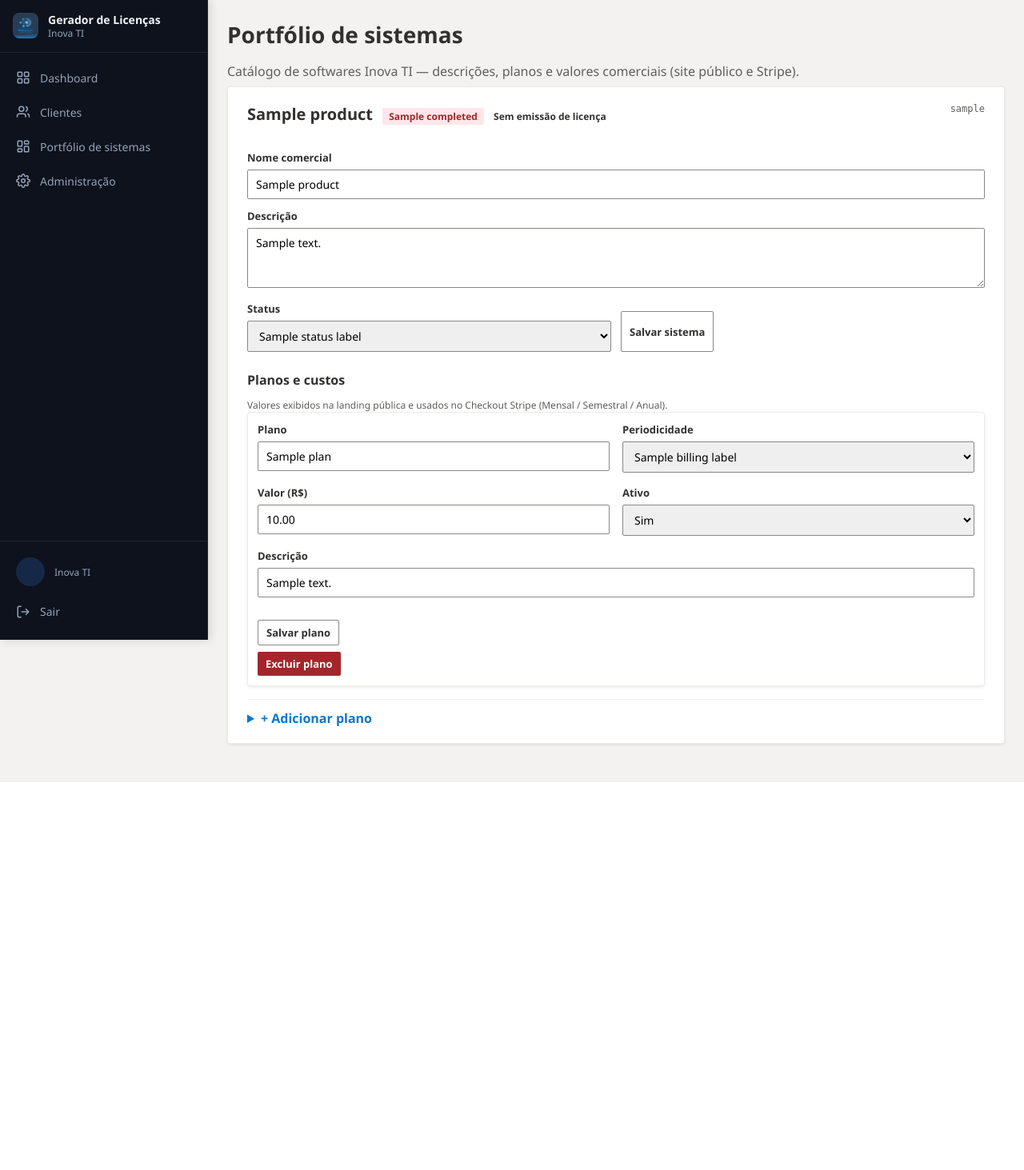
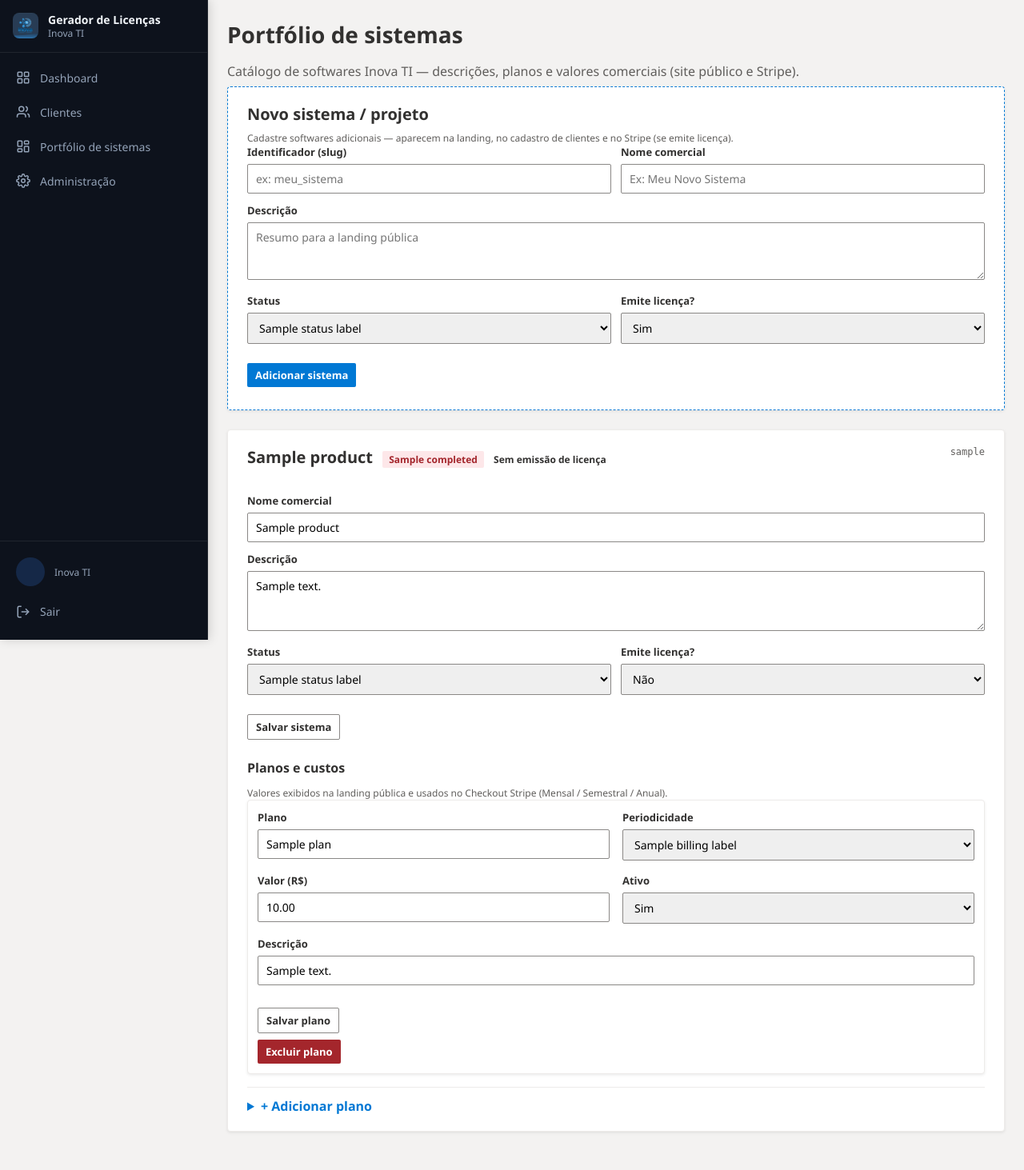
Before and after one commit to Kadu207/Gerador-de-Licencas, a FastAPI app: template templates/systems.html in a window 1280 px wide. Shown: the whole page at 80% size. Before the commit the page ends 978 px from the top, so only its background shows below. Run offline with FastAPI, Linux system fonts and the light colour scheme; the template is opened without the code that fills it: most values are stand-ins (such as "Sample title", 1, 10 or a date in 2020).

Commit message:
Corrige Alembic para Postgres na VPS e permite cadastrar novos sistemas no portfólio
Co-authored-by: Cursor <cursoragent@cursor.com>

```diff
--- a/alembic/env.py
+++ b/alembic/env.py
@@ -6,6 +6,7 @@ from alembic import context
 from sqlalchemy import create_engine, pool
 
 from app.config import settings
+from app.database_url import resolve_database_url
 from app.models import Base
 
 config = context.config
@@ -13,11 +14,12 @@ if config.config_file_name is not None:
     fileConfig(config.config_file_name)
 
 target_metadata = Base.metadata
+database_url = resolve_database_url(settings.local_database_url)
 
 
 def run_migrations_offline() -> None:
     context.configure(
-        url=settings.local_database_url,
+        url=database_url,
         target_metadata=target_metadata,
         literal_binds=True,
     )
@@ -26,7 +28,7 @@ def run_migrations_offline() -> None:
 
 
 def run_migrations_online() -> None:
-    connectable = create_engine(settings.local_database_url, poolclass=pool.NullPool)
+    connectable = create_engine(database_url, poolclass=pool.NullPool)
     with connectable.connect() as connection:
         context.configure(connection=connection, target_metadata=target_metadata)
         with context.begin_transaction():
--- a/app/catalog.py
+++ b/app/catalog.py
@@ -2,6 +2,7 @@
 from __future__ import annotations
 
 import json
+import re
 
 from decimal import Decimal
 
@@ -172,6 +173,61 @@ def selectable_product_slugs(db: Session) -> set[str]:
     return {p.slug for p in selectable_products(db)}
 
 
+def normalize_product_slug(raw: str) -> str:
+    s = raw.strip().lower().replace("-", "_").replace(" ", "_")
+    s = re.sub(r"[^a-z0-9_]", "", s)
+    return s[:32]
+
+
+def is_valid_product_slug(slug: str) -> bool:
+    return bool(slug) and bool(re.match(r"^[a-z][a-z0-9_]{1,31}$", slug))
+
+
+def is_licensable_product(db: Session, slug: str) -> bool:
+    return (
+        db.query(SoftwareProduct)
+        .filter(
+            SoftwareProduct.slug == slug,
+            SoftwareProduct.license_enabled.is_(True),
+        )
+        .first()
+        is not None
+    )
+
+
+def create_software_product(
+    db: Session,
+    *,
+    slug: str,
+    name: str,
+    description: str = "",
+    status: str = STATUS_ACTIVE,
+    license_enabled: bool = True,
+) -> SoftwareProduct:
+    clean_slug = normalize_product_slug(slug)
+    if not is_valid_product_slug(clean_slug):
+        raise ValueError("SLUG_INVALIDO")
+    if db.query(SoftwareProduct).filter(SoftwareProduct.slug == clean_slug).first():
+        raise ValueError("SLUG_DUPLICADO")
+
+    max_order = db.query(SoftwareProduct.sort_order).order_by(SoftwareProduct.sort_order.desc()).first()
+    sort_order = (max_order[0] if max_order and max_order[0] else 0) + 10
+
+    product = SoftwareProduct(
+        slug=clean_slug,
+        name=name.strip(),
+        description=description.strip(),
+        status=status if status in STATUS_LABELS else STATUS_ACTIVE,
+        sort_order=sort_order,
+        license_enabled=license_enabled,
+    )
+    db.add(product)
+    db.commit()
+    db.refresh(product)
+    PRODUCT_LABELS[clean_slug] = product.name
+    return product
+
+
 def format_product_list(slugs: list[str], labels: dict[str, str]) -> str:
     if not slugs:
         return "—"
--- a/app/main.py
+++ b/app/main.py
@@ -23,6 +23,7 @@ from app.dashboard_stats import build_dashboard_stats
 from app.catalog import (
     BILLING_LABELS,
     STATUS_LABELS as CATALOG_STATUS_LABELS,
+    create_software_product,
     licensable_products,
     parse_contracted_products,
     product_labels_dict,
@@ -687,12 +688,41 @@ def systems_portfolio(request: Request, db: Session = Depends(get_db), user: Ope
     )
 
 
+@app.post("/systems/products")
+def systems_create_product(
+    slug: str = Form(...),
+    name: str = Form(...),
+    description: str = Form(""),
+    status: str = Form("active"),
+    license_enabled: str = Form("1"),
+    db: Session = Depends(get_db),
+    user: Operator = Depends(get_current_user),
+):
+    try:
+        create_software_product(
+            db,
+            slug=slug,
+            name=name,
+            description=description,
+            status=status,
+            license_enabled=license_enabled == "1",
+        )
+    except ValueError as exc:
+        code = str(exc)
+        if code == "SLUG_DUPLICADO":
+            raise HTTPException(422, "Já existe um sistema com este identificador (slug).") from exc
+        raise HTTPException(422, "Identificador inválido. Use letras minúsculas, números e _ (ex: meu_sistema).") from exc
+    log_action(db, user.username, "system_create", f"Catálogo {slug}")
+    return RedirectResponse("/systems?saved=1", status_code=303)
+
+
 @app.post("/systems/products/{product_id}/update")
 def systems_update_product(
     product_id: int,
     name: str = Form(...),
     description: str = Form(""),
     status: str = Form("active"),
+    license_enabled: str = Form("1"),
     db: Session = Depends(get_db),
     user: Operator = Depends(get_current_user),
 ):
@@ -701,6 +731,7 @@ def systems_update_product(
         raise HTTPException(404, "Sistema não encontrado")
     product.name = name.strip()
     product.description = description.strip()
+    product.license_enabled = license_enabled == "1"
     if status in CATALOG_STATUS_LABELS:
         product.status = status
     db.commit()
--- a/app/services.py
+++ b/app/services.py
@@ -6,11 +6,10 @@ from datetime import datetime
 from sqlalchemy.orm import Session
 
 from app.config import settings
-from app.catalog import format_product_list, parse_contracted_products, serialize_contracted_products
+from app.catalog import format_product_list, is_licensable_product, parse_contracted_products, serialize_contracted_products
 from app.licensing import (
     ALLOWED_PAYMENT_PLANS,
     ALLOWED_PERIODS,
-    ALLOWED_PRODUCTS,
     PERIOD_LABELS,
     PRODUCT_LABELS,
     STATUS_ACTIVE,
@@ -334,7 +333,7 @@ def issue_license(
     payment_plan: str = "annual",
     notes: str = "",
 ) -> LicenseRecord:
-    if produto not in ALLOWED_PRODUCTS:
+    if not is_licensable_product(db, produto):
         raise ValueError("INVALID_PRODUCT")
     if periodo not in ALLOWED_PERIODS:
         raise ValueError("INVALID_PERIOD")
--- a/docker/ensure_migrations.py
+++ b/docker/ensure_migrations.py
@@ -2,6 +2,7 @@
 """Aplica migrations Alembic; faz stamp 001 em bancos criados antes do Alembic."""
 from __future__ import annotations
 
+import os
 import sys
 from pathlib import Path
 
@@ -25,6 +26,7 @@ def _detect_revision(insp) -> str | None:
 
 def main() -> int:
     url = resolve_database_url()
+    os.environ["LOCAL_DATABASE_URL"] = url
     engine = create_engine(url)
     insp = inspect(engine)
 
--- a/static/styles.css
+++ b/static/styles.css
@@ -656,6 +656,15 @@ th { background: #faf9f8; font-weight: 600; }
   color: var(--ms-blue);
 }
 
+.portfolio-card--new {
+  border: 1px dashed var(--ms-blue, #0078d4);
+  margin-bottom: 1.5rem;
+}
+
+.portfolio-card--new h2 {
+  margin-bottom: 0.5rem;
+}
+
 .plan-row__delete {
   margin-top: 8px;
 }
--- a/templates/_admin_head.html
+++ b/templates/_admin_head.html
@@ -2,4 +2,4 @@
 <meta charset="UTF-8" />
 <meta name="viewport" content="width=device-width, initial-scale=1" />
 <link rel="icon" href="/static/favicon-32.png" type="image/png" sizes="32x32" />
-<link rel="stylesheet" href="/static/styles.css?v=7" />
+<link rel="stylesheet" href="/static/styles.css?v=8" />
--- a/templates/systems.html
+++ b/templates/systems.html
@@ -19,6 +19,43 @@
       {% if saved %}
       <div class="alert alert-info">Alterações salvas com sucesso.</div>
       {% endif %}
+
+      <article class="card portfolio-card portfolio-card--new">
+        <h2>Novo sistema / projeto</h2>
+        <p class="field-hint">Cadastre softwares adicionais — aparecem na landing, no cadastro de clientes e no Stripe (se emite licença).</p>
+        <form method="post" action="/systems/products" class="portfolio-edit">
+          <div>
+            <label>Identificador (slug)</label>
+            <input name="slug" required placeholder="ex: meu_sistema" pattern="[a-z][a-z0-9_]{1,31}" title="Letras minúsculas, números e underscore" />
+          </div>
+          <div>
+            <label>Nome comercial</label>
+            <input name="name" required placeholder="Ex: Meu Novo Sistema" />
+          </div>
+          <div class="span-2">
+            <label>Descrição</label>
+            <textarea name="description" rows="2" placeholder="Resumo para a landing pública"></textarea>
+          </div>
+          <div>
+            <label>Status</label>
+            <select name="status">
+              {% for key, label in status_labels.items() %}
+              <option value="{{ key }}">{{ label }}</option>
+              {% endfor %}
+            </select>
+          </div>
+          <div>
+            <label>Emite licença?</label>
+            <select name="license_enabled">
+              <option value="1">Sim</option>
+              <option value="0">Não (apenas portfólio)</option>
+            </select>
+          </div>
+          <div class="actions span-2">
+            <button type="submit" class="btn btn-primary btn-sm">Adicionar sistema</button>
+          </div>
+        </form>
+      </article>
 
       {% for product in products %}
       <article class="card portfolio-card" id="system-{{ product.slug }}">
@@ -50,6 +87,13 @@
               {% for key, label in status_labels.items() %}
               <option value="{{ key }}"{% if product.status == key %} selected{% endif %}>{{ label }}</option>
               {% endfor %}
+            </select>
+          </div>
+          <div>
+            <label>Emite licença?</label>
+            <select name="license_enabled">
+              <option value="1"{% if product.license_enabled %} selected{% endif %}>Sim</option>
+              <option value="0"{% if not product.license_enabled %} selected{% endif %}>Não</option>
             </select>
           </div>
           <div class="actions">
```
Also changed, not shown: app/database_url.py (+6 -5 lines), 1 other file.
